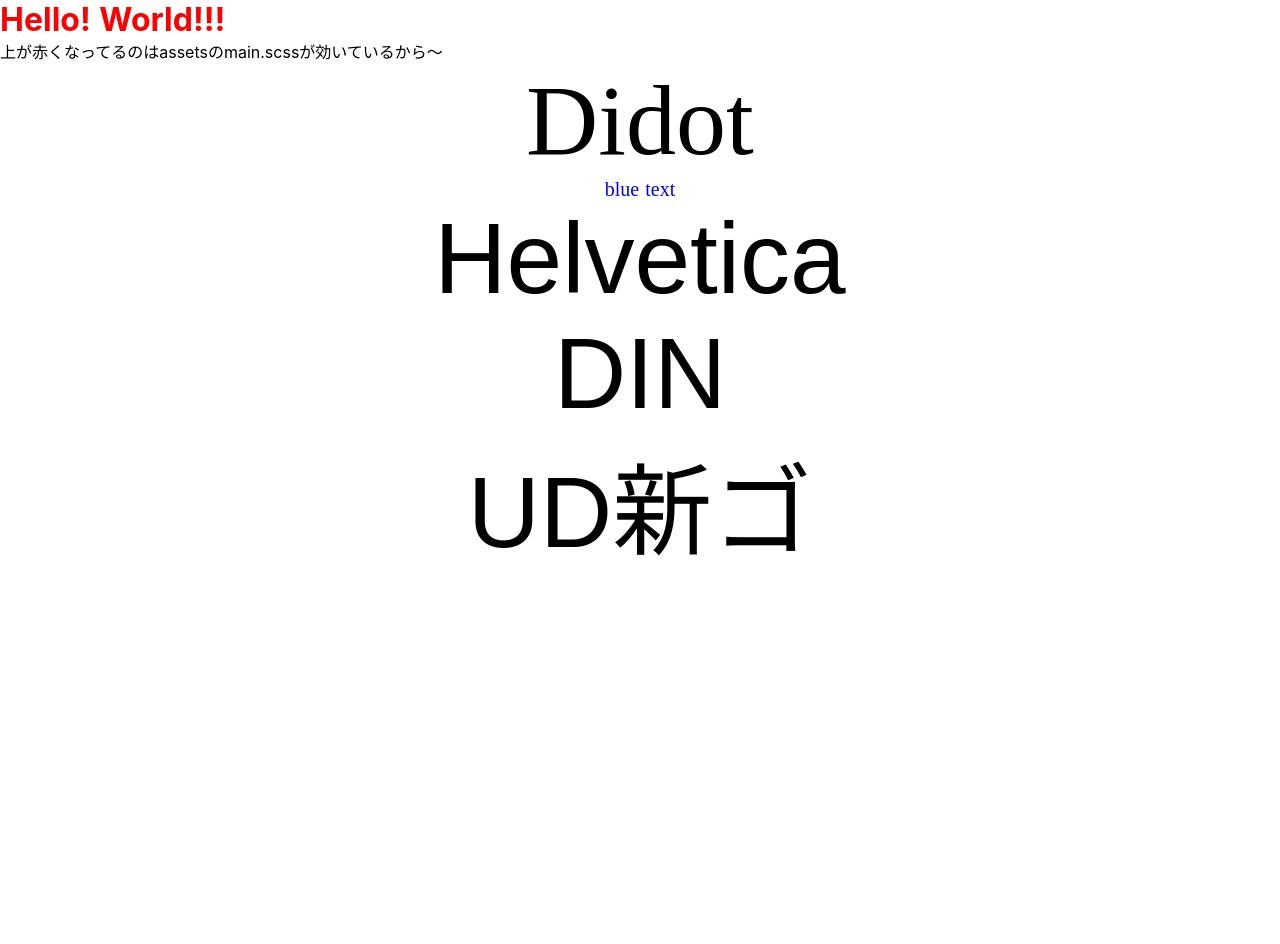
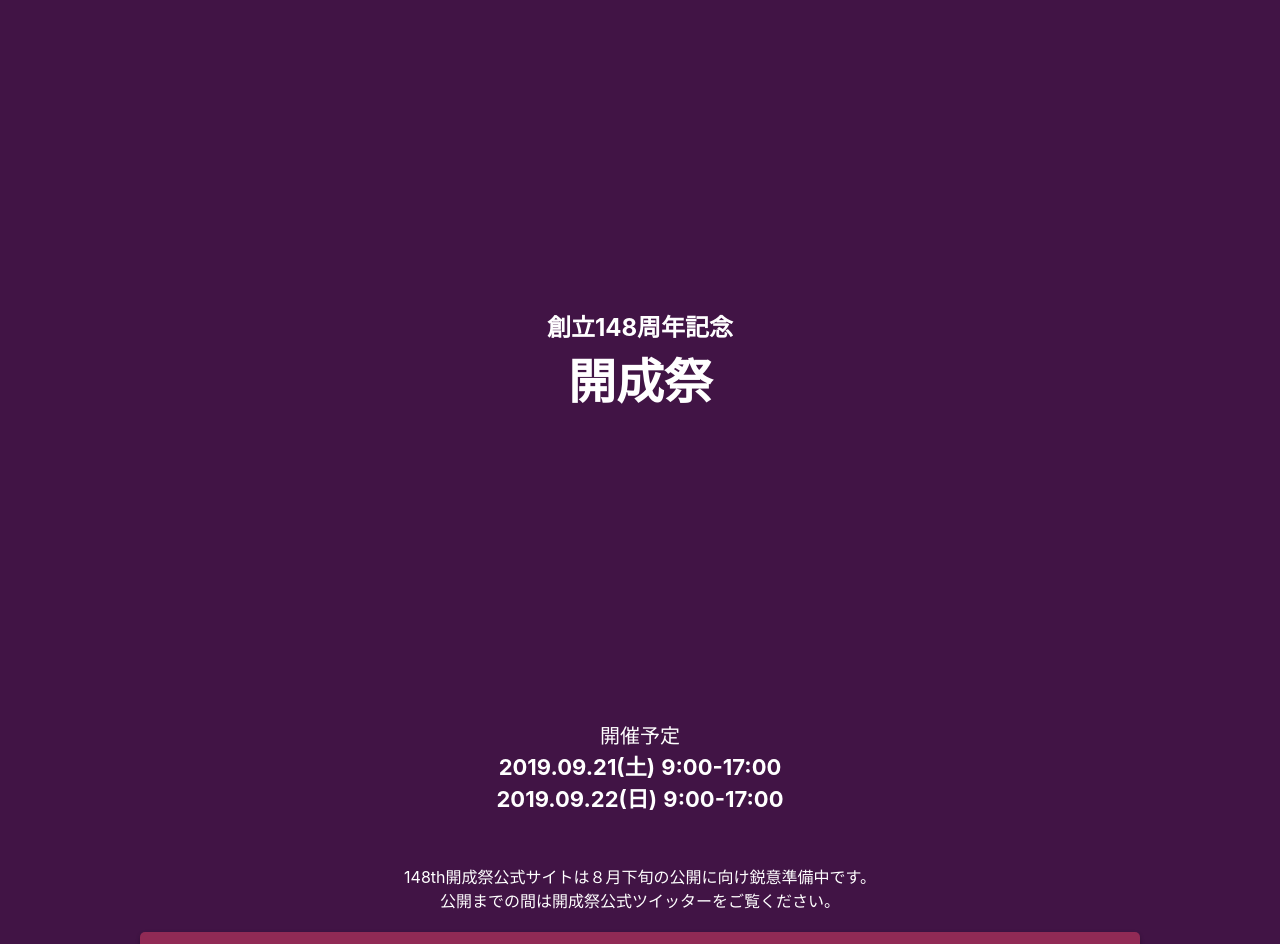
Before and after one commit to OR6107/149th-kaiseifes, a Nuxt app: page /example2 in a window 1280 px wide. Shown: the top 944 px of the page. Before the commit the page ends 800 px from the top, so only its background shows below. Built offline with nearby package versions, Linux system fonts and the light colour scheme.

Commit message:
Created Coming Soon Page

```diff
--- a/pages/example2.vue
+++ b/pages/example2.vue
@@ -1,62 +1,99 @@
 <template>
-  <div>
-    <h1>Hello! {{ name }}!!!</h1>
-    上が赤くなってるのはassetsのmain.scssが効いているから〜
-    <div class="container-didot">
-      <div class="title">Didot</div>
-      <div class="subtitle">blue text</div>
+  <div class="container">
+    <div class="title">
+      <p class="sorit">創立148周年記念</p>
+      <p class="kaiseisai">開成祭</p>
     </div>
-    <div class="container-helvetica">
-      <div class="title">Helvetica</div>
+    <div class="whendes">
+      <p class="when">開催予定</p>
+      <p class="date">
+        2019.09.21(土) 9:00-17:00 <br />2019.09.22(日) 9:00-17:00
+      </p>
     </div>
-    <div class="container-din">
-      <div class="title">DIN</div>
+    <div class="plzwait">
+      148th開成祭公式サイトは８月下旬の公開に向け鋭意準備中です。<br />
+      公開までの間は開成祭公式ツイッターをご覧ください。<br />
+      <a href="https://twitter.com/kaiseisai"
+        ><div class="buttons"><p>Twitterをみる</p></div></a
+      >
     </div>
-    <div class="container-udnewgothic">
-      <div class="title">UD新ゴ</div>
-    </div>
+    <!---
+    <article>
+      <h2>“Pick Up 文化祭” とは？</h2>
+      <div>・文化祭を統括する文化祭準備委員会(文準)や、中１や高１がクラスで行う団体(HR参団)などの文化祭準備の様子を不定期に紹介
+        <br>・文化祭に参加する団体(参団)が書いた、その団体のテーマに関連した記事がいっぱい
+      </div>
+      <p>とりあえず見ましょう.</p>
+      <div class="buttons">Pick Up! 文化祭をみる！→</div>
+    </article>
+    --->
   </div>
 </template>
-
 <script>
+import Logo from '~/components/Logo.vue'
 export default {
-  data() {
-    return {
-      name: 'World',
-    }
+  components: {
+    Logo,
   },
 }
 </script>
-
-<style lang="scss" scoped>
-$title-size: 100px;
-
-div[class^='container'] {
-  font-style: normal;
-  font-weight: normal;
+<style>
+/*a{*/
+/*  color: #ccbd14*/
+/*}*/
+.container {
+  padding: 0px 15px 30px;
+  background-color: #411445;
+  color: white;
+}
+.sorit {
+  font-size: 24px;
+  font-weight: bold;
+}
+.kaiseisai {
+  font-size: 48px;
+  font-weight: bold;
+}
+.title {
+  padding: 80px 0px;
+  margin: 0px 40px;
+  height: 90vh;
+  display: flex;
+  justify-content: center;
+  flex-direction: column;
   text-align: center;
-  .title {
-    font-size: $title-size;
-  }
 }
-
-.container-didot {
-  font-family: linotype-didot, serif;
-  .subtitle {
-    color: blue;
-    font-size: 20px;
-  }
+.sorit {
 }
-
-.container-helvetica {
-  font-family: neue-haas-grotesk-display, sans-serif;
+.kaiseisai {
 }
-
-.container-din {
-  font-family: din-2014, sans-serif;
+.whendes {
+  height: 18vh;
 }
-
-.container-udnewgothic {
-  font-family: a-otf-ud-shin-go-pr6n, sans-serif;
+.when {
+  font-size: 20px;
+  text-align: center;
+}
+.date {
+  font-size: 22px;
+  font-weight: bold;
+  text-align: center;
+}
+.plzwait {
+  text-align: center;
+}
+.buttons {
+  margin: 20px auto;
+  height: 40px;
+  width: 80%;
+  border-radius: 5px;
+  background-color: #912a55;
+  box-shadow: 0px 2px 4px rgba(0, 0, 0, 0.25);
+  color: #fff;
+  font-size: 14px;
+  font-weight: bold;
+  display: flex;
+  justify-content: center;
+  flex-direction: column;
 }
 </style>
--- a/pages/index.vue
+++ b/pages/index.vue
@@ -1,63 +1,165 @@
 <template>
   <div class="container">
-    <div>
-      <Logo />
-      <h1 class="title">149th-kaiseifes</h1>
-      <div class="links">
-        <a
-          href="https://nuxtjs.org/"
-          target="_blank"
-          rel="noopener noreferrer"
-          class="button--green"
-        >
-          Documentation
-        </a>
-        <a
-          href="https://github.com/nuxt/nuxt.js"
-          target="_blank"
-          rel="noopener noreferrer"
-          class="button--grey"
-        >
-          GitHub
-        </a>
-      </div>
+    <div class="menu">
+      <div class="Rectangle17"></div>
     </div>
+    <div class="logo"></div>
+    <div class="twilight">Twilight</div>
+    <div class="Ellipse3"></div>
+    <div class="Ellipse4"></div>
+    <div class="when">
+      開催日時
+      <br />
+      2021.01.09(土)09:00〜17:00
+      <br />
+      2021.01.10(日)09:00〜16:30
+    </div>
+    <div class="coming-soon">Coming Soon...</div>
   </div>
 </template>
+<script>
+import Logo from '~/components/Logo.vue'
+export default {
+  components: {
+    Logo,
+  },
+}
+</script>
+<style>
+/*フォントはUD新ゴ*/
+.container {
+  position: relative;
+  width: 1440px;
+  height: 1024px;
 
-<script>
-export default {}
-</script>
+  /* White */
+  background: #ffffff;
+}
 
-<style>
-.container {
-  margin: 0 auto;
-  min-height: 100vh;
+.logo {
+  position: absolute;
+  width: 825px;
+  height: 808px;
+  left: -25px;
+  top: 75px;
+
+  background: url(logo-red.svg);
+  background-blend-mode: darken;
+}
+
+.when {
+  position: absolute;
+  width: 675px;
+  height: 214px;
+  left: 765px;
+  top: 387px;
+
+  font-family: a-otf-ud-shin-go-pr6n, sans-serif;
+  font-style: normal;
+  font-weight: normal;
+  font-size: 42px; /*48pxだったが途中で改行されてしまうため変更*/
+  line-height: 71px;
+  text-align: center;
+
+  /* Black */
+  color: #082449;
+}
+.coming-soon {
+  position: absolute;
+  width: 603px;
+  height: 109px;
+  left: 786px;
+  top: 735px;
+
+  font-family: a-otf-ud-shin-go-pr6n, sans-serif;
+  font-style: normal;
+  font-weight: normal;
+  font-size: 72px;
+  line-height: 106px;
+  text-align: center;
+
+  /* Black */
+  color: #082449;
+}
+
+.twilight {
+  position: absolute;
+  width: 380px;
+  height: 142px;
+  left: 191px;
+  top: 790px;
+
+  font-family: a-otf-ud-shin-go-pr6n, sans-serif;
+  font-style: normal;
+  font-weight: normal;
+  font-size: 96px;
+  line-height: 142px;
+  /* identical to box height */
+
+  /* Black */
+  color: #082449;
+}
+
+.Ellipse4 {
+  position: absolute;
+  width: 20px;
+  height: 20px;
+  left: 750px;
+  top: 555px;
+
+  /* Yellow */
+  background: #fccf5a;
+}
+
+.Ellipse3 {
+  position: absolute;
+  width: 20px;
+  height: 20px;
+  left: 750px;
+  top: 487px;
+
+  /* Yellow */
+  background: #fccf5a;
+}
+
+.menu {
+  position: absolute;
+  width: 1440px;
+  height: 60px;
+  left: 0px;
+  top: 0px;
+}
+
+.Rectangle17 {
+  position: absolute;
+  left: 0%;
+  right: 0%;
+  top: 0%;
+  bottom: 0%;
+
+  /* Purple */
+  background: #611fb6;
+}
+
+. menulist {
+  /*menulistは非表示*/
+  position: absolute;
+  visibility: hidden;
+  left: 0%;
+  right: 0%;
+  top: 0%;
+  bottom: 0%;
+
+  font-family: a-otf-ud-shin-go-pr6n, sans-serif;
+  font-style: normal;
+  font-weight: normal;
+  font-size: 36px;
+  line-height: 53px;
   display: flex;
-  justify-content: center;
   align-items: center;
   text-align: center;
-}
 
-.title {
-  font-family: 'Quicksand', 'Source Sans Pro', -apple-system, BlinkMacSystemFont,
-    'Segoe UI', Roboto, 'Helvetica Neue', Arial, sans-serif;
-  display: block;
-  font-weight: 300;
-  font-size: 100px;
-  color: #35495e;
-  letter-spacing: 1px;
-}
-
-.subtitle {
-  font-weight: 300;
-  font-size: 42px;
-  color: #526488;
-  word-spacing: 5px;
-  padding-bottom: 15px;
-}
-
-.links {
-  padding-top: 15px;
+  /* White */
+  color: #ffffff;
 }
 </style>
```
Also changed, not shown: pages/logo-red.jpeg (added), pages/logo-red.svg (added).
